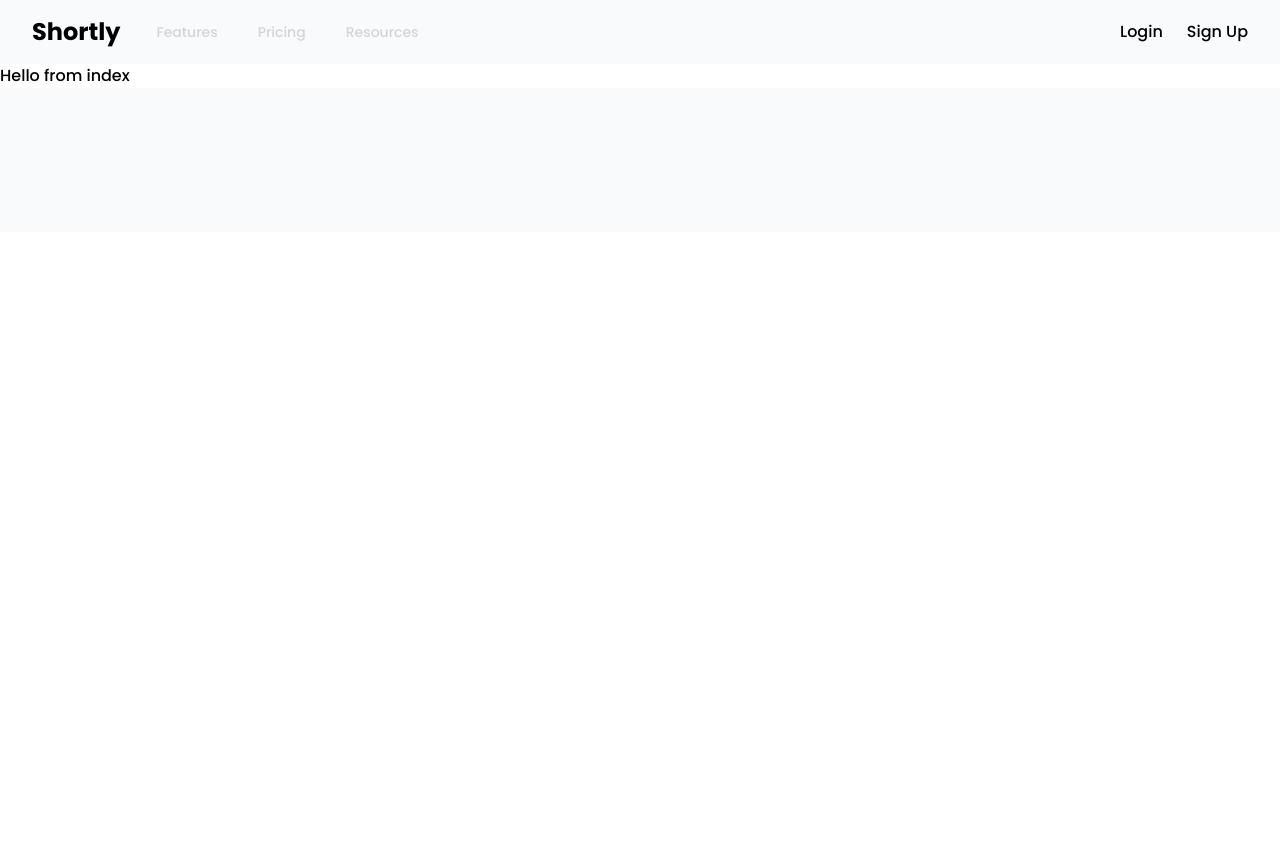
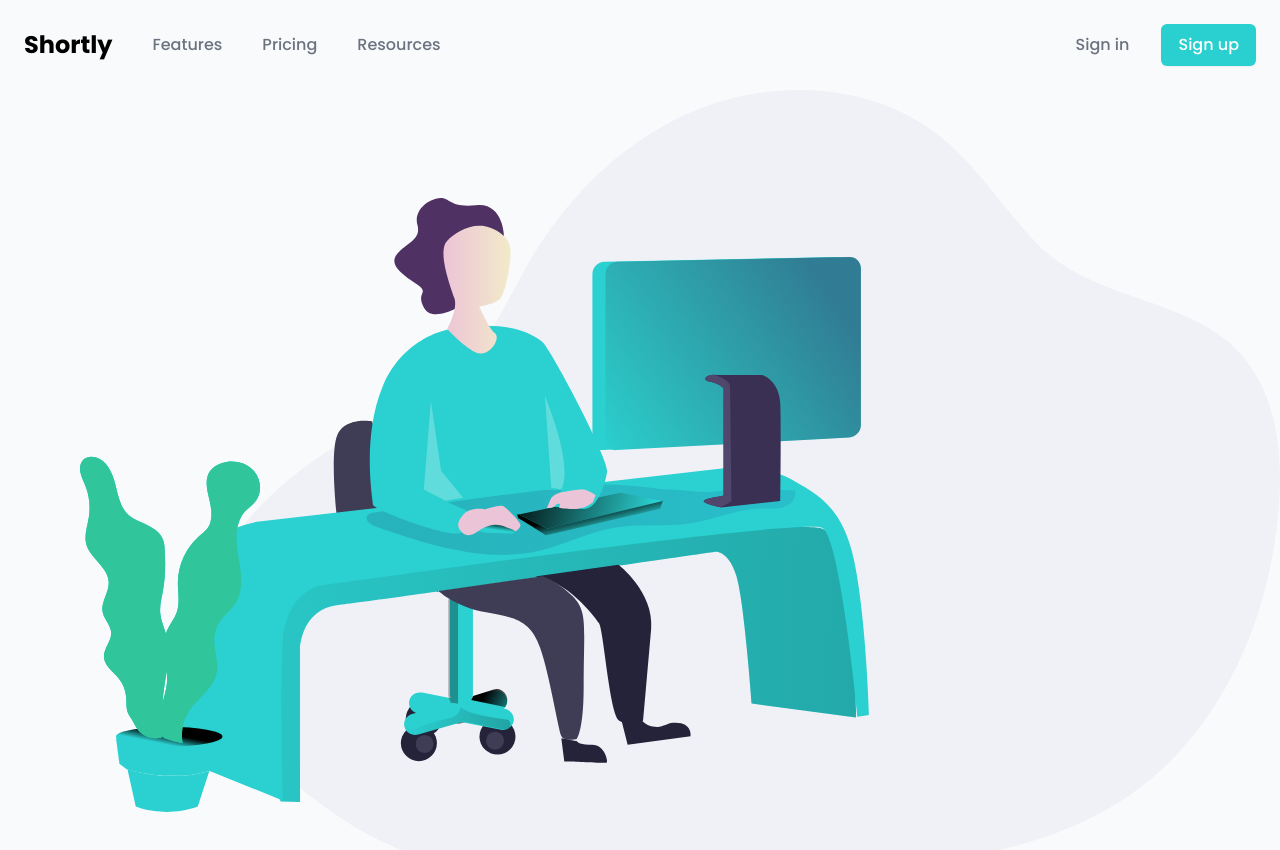
Before and after one commit to Kielx/url-shortener, a React (Create React App) app: page / in a window 1280 px wide. Shown: the top 850 px of the page. Before the commit the page ends 800 px from the top, so only its background shows below. Built offline with nearby package versions, Linux system fonts and the light colour scheme.

Commit message:
Add finished navbar

```diff
--- a/package.json
+++ b/package.json
@@ -5,6 +5,7 @@
   "dependencies": {
     "@craco/craco": "^6.2.0",
     "@headlessui/react": "^1.4.0",
+    "@heroicons/react": "^1.0.3",
     "@testing-library/jest-dom": "^5.11.4",
     "@testing-library/react": "^11.1.0",
     "@testing-library/user-event": "^12.1.10",
--- a/src/App.js
+++ b/src/App.js
@@ -1,5 +1,6 @@
-import Navbar from "./components/Navbar";
+import NewNav from "./components/NewNav";
 import { BrowserRouter as Router, Switch, Route } from "react-router-dom";
+import LogoIllustration from "./images/illustration-working.svg";
 
 function App() {
   return (
@@ -7,9 +8,10 @@ function App() {
       <Switch>
         <Route exact path="/">
           <>
-            <Navbar></Navbar>
-            <h1>Hello from index</h1>
-            <header className="bg-gray-50 w-full h-36"></header>
+            <NewNav />
+            <div className="bg-gray-50 w-full h-full  ">
+              <img src={LogoIllustration} className="w-full pl-20" alt="Logo" />
+            </div>
           </>
         </Route>
         <Route path="*">
--- a/src/components/Navbar.js
+++ b/src/components/Navbar.js
@@ -35,7 +35,7 @@ export default function Navbar({ isLoggedIn, saveData, saved }) {
       <Disclosure as="nav" className="bg-gray-50">
         {({ open }) => (
           <>
-            <div className="max-w-7xl mx-auto px-2 sm:px-6 lg:px-8">
+            <div className="max-w-7xl mx-auto px-4 pt-3 sm:px-6 lg:px-8">
               <div className="relative flex items-center justify-between h-16">
                 <div className="absolute inset-y-0 right-0 flex items-center sm:hidden">
                   {/* Mobile menu button*/}
@@ -61,7 +61,7 @@ export default function Navbar({ isLoggedIn, saveData, saved }) {
                           <g>
                             <path
                               fill-rule="evenodd"
-                              fill="#fff"
+                              fill="#9e9e9e"
                               clip-rule="evenodd"
                               d="M90.914,5.296c6.927-7.034,18.188-7.065,25.154-0.068 c6.961,6.995,6.991,18.369,0.068,25.397L85.743,61.452l30.425,30.855c6.866,6.978,6.773,18.28-0.208,25.247 c-6.983,6.964-18.21,6.946-25.074-0.031L60.669,86.881L30.395,117.58c-6.927,7.034-18.188,7.065-25.154,0.068 c-6.961-6.995-6.992-18.369-0.068-25.397l30.393-30.827L5.142,30.568c-6.867-6.978-6.773-18.28,0.208-25.247 c6.983-6.963,18.21-6.946,25.074,0.031l30.217,30.643L90.914,5.296L90.914,5.296z"
                             />
@@ -144,9 +144,16 @@ export default function Navbar({ isLoggedIn, saveData, saved }) {
                 </div>
               </div>
             </div>
-
+            <Transition
+              enter="transition duration-100 ease-out"
+              enterFrom="transform scale-95 opacity-0"
+              enterTo="transform scale-100 opacity-100"
+              leave="transition duration-75 ease-out"
+              leaveFrom="transform scale-100 opacity-100"
+              leaveTo="transform scale-95 opacity-0"
+            >
               <Disclosure.Panel className="sm:hidden">
-              <div className="px-2 pt-2 pb-3 space-y-1">
+                <div className="px-2 pt-2 pb-3 space-y-1 bg-indigo-900 mx-3 rounded-lg text-center z-10">
                   {navigation.map((item) =>
                     item.hasOwnProperty("href") ? (
                       <a
@@ -169,7 +176,7 @@ export default function Navbar({ isLoggedIn, saveData, saved }) {
                         className={classNames(
                           item.current
                             ? "bg-gray-900 text-white"
-                          : "text-gray-300 hover:bg-gray-700 hover:text-white",
+                            : "text-gray-300 hover:bg-green-300 hover:text-white rounded-3xl",
                           "block px-3 py-2 rounded-md text-base font-medium"
                         )}
                         aria-current={item.current ? "page" : undefined}
@@ -178,28 +185,13 @@ export default function Navbar({ isLoggedIn, saveData, saved }) {
                       </Link>
                     )
                   )}
+                  <hr className="border-gray-500 "></hr>
                 </div>
               </Disclosure.Panel>
+            </Transition>
           </>
         )}
       </Disclosure>
-      <div
-        className={`bg-indigo-900 text-center py-4 lg:px-4 ${
-          saved ? "absolute inset-x-0 md:top-20 top-32" : "hidden"
-        }`}
-      >
-        <div
-          className="p-2 bg-indigo-800 items-center text-indigo-100 leading-none lg:rounded-full flex lg:inline-flex"
-          role="alert"
-        >
-          <span className="flex rounded-full bg-indigo-600 uppercase px-2 py-1 text-xs font-bold mr-3">
-            SUCCESS
-          </span>
-          <span className="font-semibold mr-2 text-left flex-auto">
-            Your workout was saved!
-          </span>
-        </div>
-      </div>
     </>
   );
 }
--- /dev/null
+++ b/src/components/NewNav.js
@@ -0,0 +1,162 @@
+/* This example requires Tailwind CSS v2.0+ */
+import { Fragment } from "react";
+import { Popover, Transition } from "@headlessui/react";
+import {
+  CursorClickIcon,
+  MenuIcon,
+  XIcon,
+  CurrencyDollarIcon,
+  CubeTransparentIcon,
+} from "@heroicons/react/outline";
+
+const solutions = [
+  {
+    name: "Features",
+    href: "#",
+    icon: CursorClickIcon,
+  },
+  {
+    name: "Pricing",
+    href: "#",
+    icon: CurrencyDollarIcon,
+  },
+  {
+    name: "Resources",
+    href: "#",
+    icon: CubeTransparentIcon,
+  },
+];
+
+export default function Example() {
+  return (
+    <Popover className="relative bg-gray-50">
+      <div className="max-w-7xl mx-auto px-4 sm:px-6">
+        <div className="flex justify-between items-center  py-6 md:justify-start md:space-x-10">
+          <div className="flex justify-start  ">
+            <h1>
+              <a href="#" className="logo font-bold text-2xl">
+                Shortly
+              </a>
+            </h1>
+          </div>
+          {/* Mobile hamburger menu */}
+          <div className="mr-2 -my-2 md:hidden">
+            <Popover.Button className="bg-gray-50 rounded-md p-2 inline-flex items-center justify-center text-gray-400 hover:text-white hover:bg-cyan focus:outline-none focus:ring-2 focus:ring-inset focus:ring-indigo-500">
+              <span className="sr-only">Open menu</span>
+              <MenuIcon className="h-6 w-6" aria-hidden="true" />
+            </Popover.Button>
+          </div>
+          {/* Mobile hamburger menu */}
+          {/* Dekstop nav items */}
+          <Popover.Group as="nav" className="hidden md:flex  space-x-10">
+            <a
+              href="#"
+              className="text-base font-medium text-gray-500 hover:text-gray-900"
+            >
+              Features
+            </a>
+            <a
+              href="#"
+              className="text-base font-medium text-gray-500 hover:text-gray-900"
+            >
+              Pricing
+            </a>
+            <a
+              href="#"
+              className="text-base font-medium text-gray-500 hover:text-gray-900"
+            >
+              Resources
+            </a>
+          </Popover.Group>
+          {/* Dekstop nav items */}
+          {/* Dekstop nav sign buttons */}
+          <div className="hidden md:flex items-center justify-end md:flex-1 lg:w-0">
+            <a
+              href="#"
+              className="whitespace-nowrap text-base font-medium text-gray-500 hover:text-gray-900"
+            >
+              Sign in
+            </a>
+            <a
+              href="#"
+              className="ml-8 whitespace-nowrap inline-flex items-center justify-center px-4 py-2 border border-transparent rounded-md shadow-sm text-base font-medium text-white bg-cyan hover:bg-teal-500"
+            >
+              Sign up
+            </a>
+          </div>
+          {/* Dekstop nav sign buttons */}
+        </div>
+      </div>
+
+      {/* Mobile popover menu */}
+      <Transition
+        as={Fragment}
+        enter="duration-200 ease-out"
+        enterFrom="opacity-0 scale-95"
+        enterTo="opacity-100 scale-100"
+        leave="duration-100 ease-in"
+        leaveFrom="opacity-100 scale-100"
+        leaveTo="opacity-0 scale-95"
+      >
+        <Popover.Panel
+          focus
+          className="absolute top-0 right-2 inset-x-0 p-2 transition transform origin-top-right md:hidden"
+        >
+          <div className="rounded-lg shadow-lg ring-1 ring-black ring-opacity-5 bg-darkViolet divide-y divide-gray-500 px-5">
+            <div className="pt-5 pb-6 px-5">
+              <div className="flex items-center justify-between">
+                <h1>
+                  <a href="#" className="logo font-bold text-2xl text-white">
+                    Shortly
+                  </a>
+                </h1>
+                <div className="-mr-2">
+                  <Popover.Button className=" rounded-md p-2 inline-flex items-center justify-center text-gray-400 hover:text-white hover:bg-cyan focus:outline-none focus:ring-2 focus:ring-inset focus:ring-indigo-500">
+                    <span className="sr-only">Close menu</span>
+                    <XIcon className="h-6 w-6" aria-hidden="true" />
+                  </Popover.Button>
+                </div>
+              </div>
+              <div className="mt-6">
+                <nav className="grid gap-y-8 ">
+                  {solutions.map((item) => (
+                    <a
+                      key={item.name}
+                      href={item.href}
+                      className="-m-3 p-3 flex items-center rounded-3xl hover:bg-cyan group"
+                    >
+                      <item.icon
+                        className="flex-shrink-0 h-6 w-6 text-cyan group-hover:text-white"
+                        aria-hidden="true"
+                      />
+                      <span className="ml-3 text-base font-medium text-white pointer-events-none group-hover:text-white ">
+                        {item.name}
+                      </span>
+                    </a>
+                  ))}
+                </nav>
+              </div>
+            </div>
+            <div className="py-6 px-5 space-y-6">
+              <div>
+                <a
+                  href="#"
+                  className="w-full rounded-3xl flex items-center justify-center px-4 py-2 border border-transparent  shadow-sm text-base font-medium text-white bg-cyan hover:bg-teal-500"
+                >
+                  Sign up
+                </a>
+                <p className="mt-6 text-center text-base font-medium text-gray-500">
+                  Existing customer?{" "}
+                  <a href="#" className="text-cyan hover:text-teal-500">
+                    Sign in
+                  </a>
+                </p>
+              </div>
+            </div>
+          </div>
+        </Popover.Panel>
+      </Transition>
+      {/* Mobile popover menu */}
+    </Popover>
+  );
+}
--- a/tailwind.config.js
+++ b/tailwind.config.js
@@ -1,3 +1,5 @@
+const colors = require("tailwindcss/colors");
+
 module.exports = {
   purge: ["./src/**/*.{js,jsx,ts,tsx}", "./public/index.html"],
   darkMode: false, // or 'media' or 'class'
@@ -21,7 +23,13 @@ module.exports = {
         "Noto Color Emoji",
       ],
     },
-    extend: {},
+    extend: {
+      colors: {
+        teal: colors.teal,
+        darkViolet: "hsl(257, 27%, 26%)",
+        cyan: "hsl(180, 66%, 49%)",
+      },
+    },
   },
   variants: {
     extend: {},
```
Also changed, not shown: src/images/illustration-working.svg (added), 1 other file (tests, documents, lock files or other folders). Lines whose indentation alone changed are shown as unchanged.
